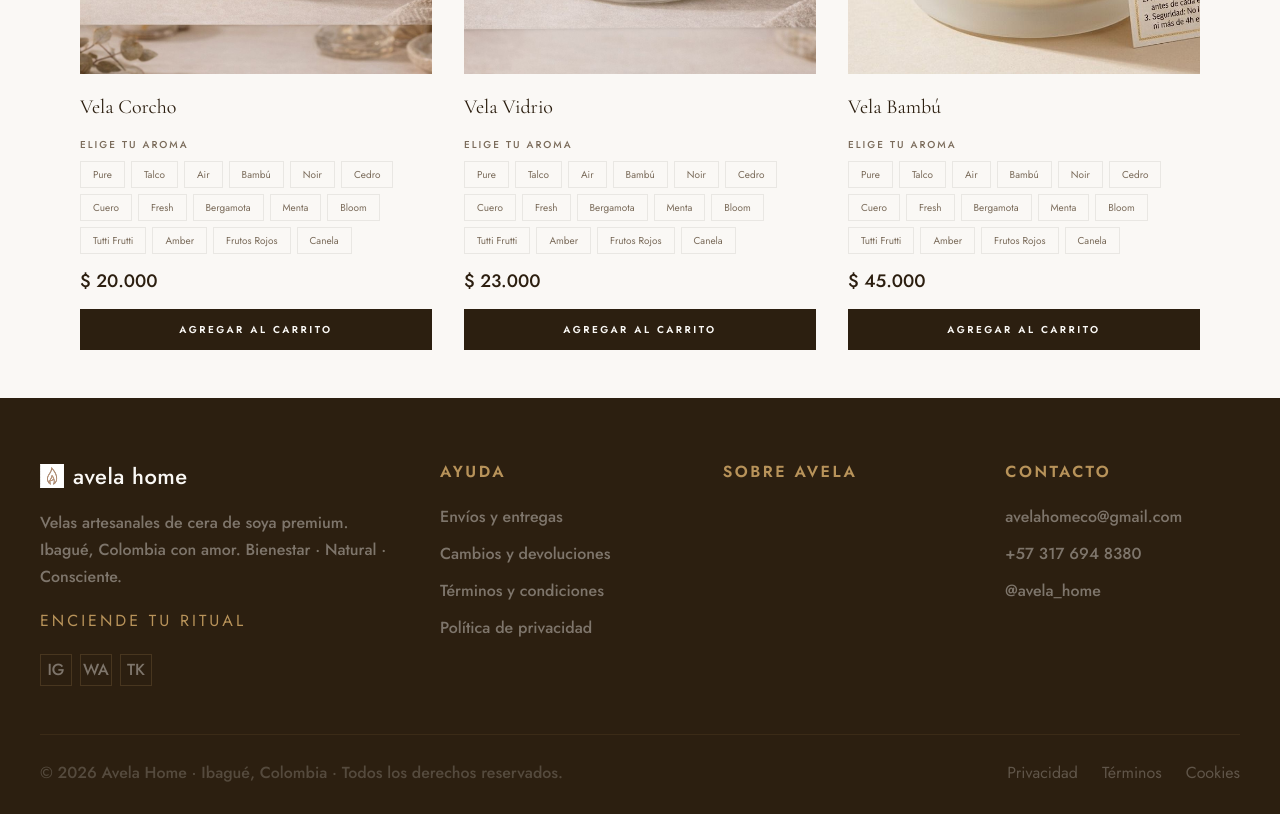
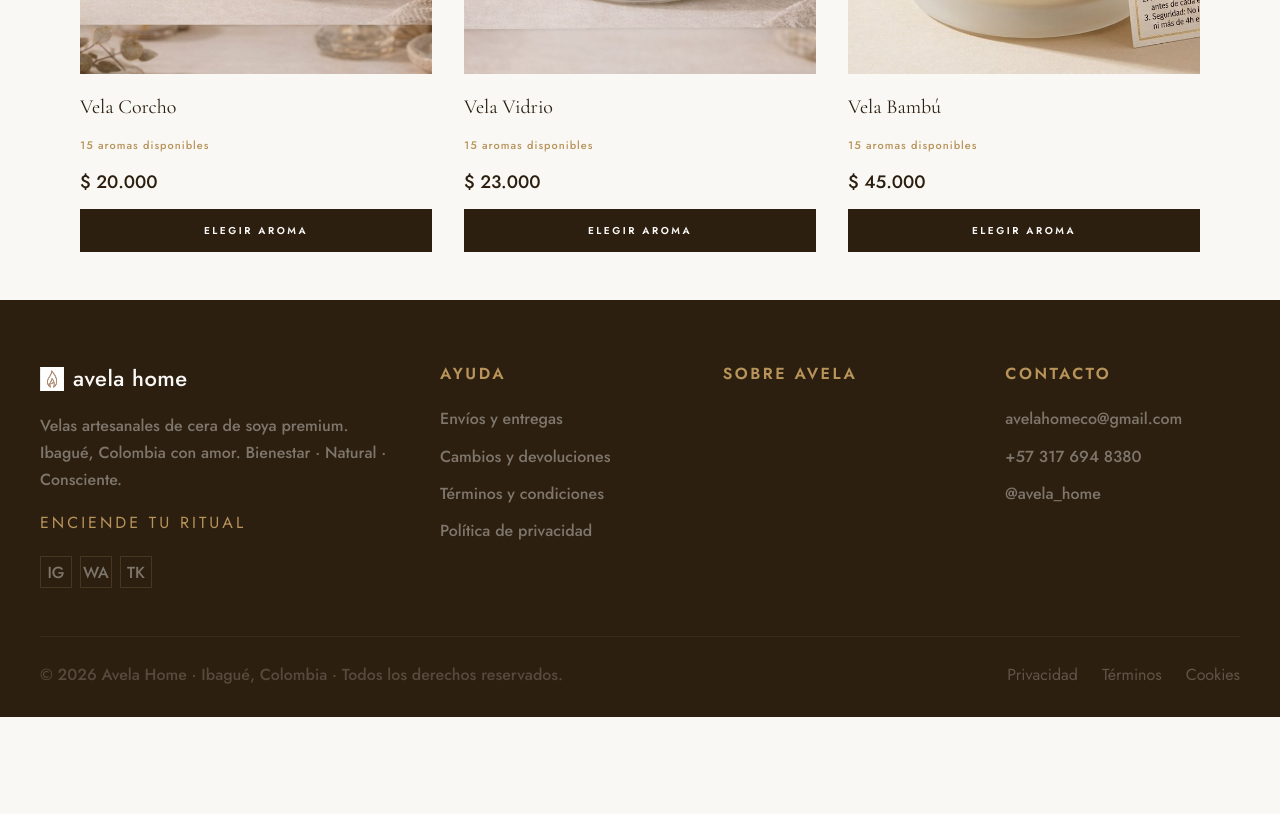
Before and after one commit to David-Sanabria97/avela-home, a Next.js app: page /tienda in a window 1280 px wide. Shown: the part 920-1734 px from the top of the page. After the commit the page ends 1637 px from the top, so only its background shows below. Built offline with nearby package versions, Linux system fonts and the light colour scheme.

Commit message:
refactor: tienda simplificada con boton ver aromas

```diff
--- a/src/app/tienda/TiendaContent.tsx
+++ b/src/app/tienda/TiendaContent.tsx
@@ -165,29 +165,12 @@ const { addItem } = useCartStore()
                 <h3 className={styles.name}>{product.name}</h3>
             </Link>
 
-              <div className={styles.aromasWrap}>
-                <span className={styles.aromaLabel}>Elige tu aroma</span>
-                <div className={styles.aromas}>
-                {AROMAS.map((aroma) => (
-                <button
-                    key={aroma.id}
-                    className={`${styles.aromaBtn} ${selectedAromas[product.id] === aroma.id ? styles.aromaActive : ''}`}
-                    onClick={() => selectAroma(product.id, aroma.id)}
-                >
-                    {aroma.name}
-                </button>
-                ))}
-                </div>
-              </div>
-
+            <p className={styles.aromaHint}>15 aromas disponibles</p>
             <p className={styles.price}>{formatPrice(product.price)}</p>
 
-              <button
-                className={`${styles.addBtn} ${added.includes(product.id) ? styles.added : ''}`}
-                onClick={() => handleAdd(product)}
-              >
-                {added.includes(product.id) ? '✓ Agregado' : 'Agregar al carrito'}
-              </button>
+            <Link href={`/producto/${product.slug}`} className={styles.verAromasBtn}>
+                Elegir aroma
+            </Link>
             </article>
           ))}
         </div>
--- a/src/app/tienda/tienda.module.scss
+++ b/src/app/tienda/tienda.module.scss
@@ -258,3 +258,32 @@
     background: v.$green;
   }
 }
+.aromaHint {
+  font-family: v.$font-sans;
+  font-size: 11px;
+  color: v.$gold;
+  font-weight: 500;
+  letter-spacing: 1px;
+  margin-bottom: v.$space-3;
+}
+
+.verAromasBtn {
+  display: flex;
+  align-items: center;
+  justify-content: center;
+  width: 100%;
+  background: v.$brown;
+  color: v.$cream;
+  padding: 13px;
+  font-family: v.$font-sans;
+  font-size: 10px;
+  letter-spacing: 2.5px;
+  text-transform: uppercase;
+  font-weight: 600;
+  text-decoration: none;
+  transition: v.$transition;
+
+  &:hover {
+    background: v.$gold;
+  }
+}
```
Lines whose indentation alone changed are shown as unchanged.
